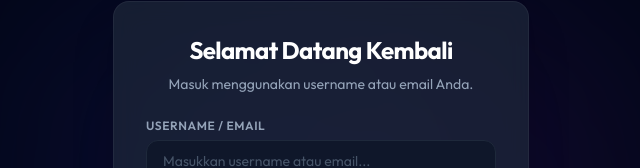
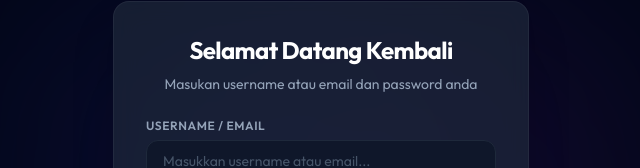
Before and after one commit to salwahgamar/Task-Management-Tugas, a React (Vite) app in the folder frontend/: page /login in a window 1280 px wide. Shown: the part 223-391 px from the top of the page, without its empty margins (319-959 px from the left). Built offline with nearby package versions, Linux system fonts and the light colour scheme.

Commit message:
mengubah deskripsi di login page

```diff
--- a/frontend/src/pages/Login.jsx
+++ b/frontend/src/pages/Login.jsx
@@ -56,7 +56,7 @@ const Login = () => {
         Selamat Datang Kembali
       </h2>
       <p className="text-sm text-slate-400 text-center mb-6">
-        Masuk menggunakan username atau email Anda.
+        Masukan username atau email dan password anda
       </p>
 
       {apiError && (
```
